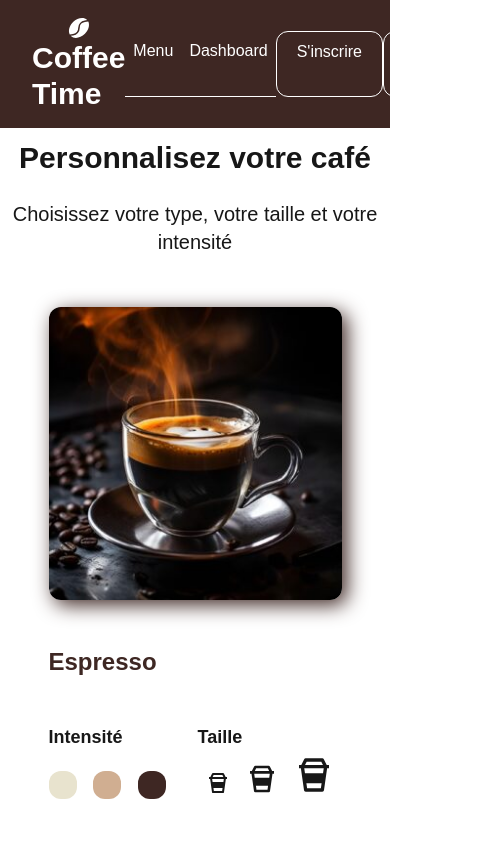
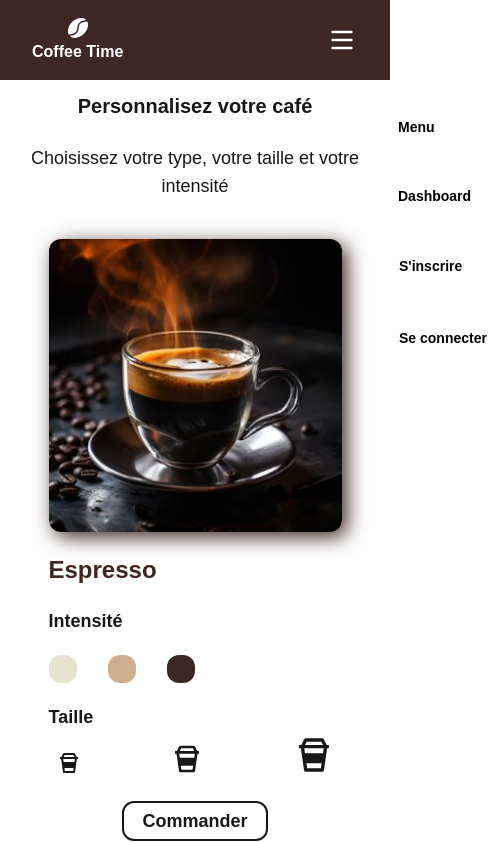
Before and after one commit to ChristianCDR/Coffee-Time, a Next.js app in the folder front/: page / in a window 390 px wide. Shown: the top 843 px of the page, 495 px wide, since content can reach past the window. Built offline with nearby package versions, Linux system fonts and the light colour scheme.

Commit message:
responsive

```diff
--- a/front/app/dashboard/page.tsx
+++ b/front/app/dashboard/page.tsx
@@ -1,7 +1,7 @@
 "use client";
 
 import { useState } from "react";
-import CoffeeProgress from "@/components/coffeeProgress";
+// import CoffeeProgress from "@/components/coffeeProgress";
 import Queues from "@/components/queues";
 import History from "@/components/history";
 import dynamic from 'next/dynamic'
@@ -12,7 +12,7 @@ export default function Dashboard() {
     const [message, setMessage] = useState("");
 
     const manageProcess = async (action: string) => {
-        setMessage("");
+        setMessage("Loading...");
 
         const response = await fetch(`http://localhost:8001/api/${action}-process`, {
             method: "POST",
@@ -33,20 +33,20 @@ export default function Dashboard() {
             <NavbarNoSSR />
             <h1 className="font-bold text-3xl text-center py-3">Dashboard</h1>
 
-            <div className="flex flex-row justify-around items-center py-3 w-1/2 mx-auto">
-                <button className="border-2 rounded-xl p-2 bg-green-500 font-bold active:bg-white" onClick={() => manageProcess('start')}>Démarrer le processus</button>
-                <button className="border-2 border-black rounded-xl p-2 bg-red-500 font-bold text-white active:bg-white" onClick={() => manageProcess('stop')}>Arrêter le processus</button>
-                <button className="border-2 rounded-xl p-2 bg-blue-300 font-bold active:bg-white" onClick={() => manageProcess('restart')}>Redémarrer le processus</button>
+            <div className="flex flex-col md:flex-row justify-around items-center py-3 w-1/2 mx-auto">
+                <button className="border-2 m-5 rounded-xl p-2 bg-green-500 font-bold active:bg-white" onClick={() => manageProcess('start')}>Démarrer le processus</button>
+                <button className="border-2 m-5 border-black rounded-xl p-2 bg-red-500 font-bold text-white active:bg-white" onClick={() => manageProcess('stop')}>Arrêter le processus</button>
+                <button className="border-2 m-5 rounded-xl p-2 bg-blue-300 font-bold active:bg-white" onClick={() => manageProcess('restart')}>Redémarrer le processus</button>
             </div>
 
             {message && <p className="text-center font-bold">{message}</p>}
 
             <div className="flex flex-col items-center my-5">
                 <div className="flex flex-row justify-around items-center py-3 w-1/2 mx-auto">
-                    <CoffeeProgress />
+                    {/* <CoffeeProgress /> */}
                     <Queues />
                 </div>
-                <div className="w-2/3 mt-10">
+                <div className="w-4/5 md:w-2/3 mt-10 overflow-x-auto">
                     <History />
                 </div>
             </div>
--- a/front/app/page.tsx
+++ b/front/app/page.tsx
@@ -90,9 +90,9 @@ export default function Order () {
     return (
         <div>
             <NavbarNoSSR />
-            <h1 className="font-bold text-3xl text-center py-3">Personnalisez votre café</h1>
+            <h1 className="font-bold text-xl lg:text-3xl text-center py-3">Personnalisez votre café</h1>
             <div>
-                <h2 className="text-xl text-center py-3">Choisissez votre type, votre taille et votre intensité</h2>
+                <h2 className="text-lg lg:text-xl text-center py-3">Choisissez votre type, votre taille et votre intensité</h2>
                 <div className="flex flex-wrap justify-around max-w-5/6 mx-auto">
                     { coffeeImagesArray.map(([key, value]) => (
                         <div className="flex flex-col justify-around rounded-xl p-2 m-2 h-160 relative"
@@ -109,10 +109,10 @@ export default function Order () {
                             <p className="font-bold text-2xl capitalize"
                                 style={{ color: "var(--dark-coffee)" }}
                             >{key}</p>
-                            <div className="flex flex-row justify-between">
-                                <div className="flex flex-col justify-between w-2/5">
+                            <div className="flex flex-col sm:flex-row justify-between">
+                                <div className="flex flex-col justify-between w-1/2 sm:w-2/5 ">
                                     <span className="font-bold text-lg">Intensité</span>
-                                    <div className="flex flex-row justify-between items-end">
+                                    <div className="flex flex-row justify-between items-end my-5">
                                         { coffeeIntensitiesArray.map(([intensityKey, intensityValue]) => (
                                             <button aria-label={intensityKey}
                                                 className="rounded-xl w-7 h-7 p-1 rounded-full"
--- a/front/components/navbar.tsx
+++ b/front/components/navbar.tsx
@@ -1,21 +1,55 @@
+import { useState } from 'react';
 import Link from 'next/link'
 
 export default function Navbar() {
+    const [open, setOpen] = useState(false);
+
+    const toggleMenu = () => {
+
+        if(!open) {
+            document.body.style.overflow = "hidden";
+        }
+        else {
+            document.body.style.overflow = "auto";
+        }
+
+        setOpen(!open);
+    };
+
+    const returnMenu = (classList : string) => {
+        return (
+            <div className={classList}>
+                <Link href="/" className="hover:text-gray-300 p-2 lg:border-b-1">Menu</Link>
+                <Link href="/dashboard" target="blank" className="hover:text-gray-300 p-2 lg:border-b-1">Dashboard</Link>
+                <Link href="#" className="hover:text-gray-300 p-2 lg:px-5 border-white border-1 rounded-xl">S&apos;inscrire</Link>
+                <Link href="#" className="hover:text-gray-300 p-2 lg:px-5 border-white border-1 rounded-xl">Se connecter</Link>
+            </div>
+        )
+    }
+
     return (
         <div className="flex justify-between items-center py-4 px-8 text-white "
             style={{ backgroundColor: "var(--dark-coffee)" }}
         >
-            <div className="flex flex-col items-center text-3xl font-bold">
+            <div className="flex flex-col items-center lg:text-3xl font-bold">
                 <svg xmlns="http://www.w3.org/2000/svg" width="24" height="24" viewBox="0 0 24 24"><path fill="currentColor" d="M6 18a6.06 6.06 0 0 0 5.17-6a7.62 7.62 0 0 1 6.52-7.51l2.59-.37c-.07-.08-.13-.16-.21-.24c-3.26-3.26-9.52-2.28-14 2.18C2.28 9.9 1 15 2.76 18.46z"/><path fill="currentColor" d="M12.73 12a7.63 7.63 0 0 1-6.51 7.52l-2.46.35l.15.17c3.26 3.26 9.52 2.29 14-2.17C21.68 14.11 23 9 21.25 5.59l-3.34.48A6.05 6.05 0 0 0 12.73 12"/></svg>
                 Coffee Time
             </div>
-            <div className="flex justify-around basis-1/3">
-                <Link href="/" className="hover:text-gray-300 p-2 border-b-1">Menu</Link>
-                <Link href="/dashboard" target="blank" className="hover:text-gray-300 p-2 border-b-1">Dashboard</Link>
-                <Link href="#" className="hover:text-gray-300 p-2 px-5 border-white border-1 rounded-xl">S&apos;inscrire</Link>
-                <Link href="#" className="hover:text-gray-300 p-2 px-5 border-white border-1 rounded-xl">Se connecter</Link>
+
+            <div className="lg:hidden" onClick={() => toggleMenu()}>
+                { !open ? <svg xmlns="http://www.w3.org/2000/svg" width={32} height={32} viewBox="0 0 24 24"><path fill="currentColor" d="M4 6a1 1 0 0 1 1-1h14a1 1 0 1 1 0 2H5a1 1 0 0 1-1-1m0 6a1 1 0 0 1 1-1h14a1 1 0 1 1 0 2H5a1 1 0 0 1-1-1m1 5a1 1 0 1 0 0 2h14a1 1 0 1 0 0-2z"></path></svg> : <svg xmlns="http://www.w3.org/2000/svg" width={26} height={26} viewBox="0 0 15 15"><path fill="currentColor" d="M3.64 2.27L7.5 6.13l3.84-3.84A.92.92 0 0 1 12 2a1 1 0 0 1 1 1a.9.9 0 0 1-.27.66L8.84 7.5l3.89 3.89A.9.9 0 0 1 13 12a1 1 0 0 1-1 1a.92.92 0 0 1-.69-.27L7.5 8.87l-3.85 3.85A.92.92 0 0 1 3 13a1 1 0 0 1-1-1a.9.9 0 0 1 .27-.66L6.16 7.5L2.27 3.61A.9.9 0 0 1 2 3a1 1 0 0 1 1-1c.24.003.47.1.64.27"/></svg>
+                }
             </div>
 
+            <div className="hidden lg:block w-1/2">
+                    {returnMenu("flex flex-row justify-around items-left p-4 text-sm font-bold")}
+            </div>
+
+            <div className={`fixed z-1 right-0 top-23 h-full w-full bg-white transform transition-all duration-800 ease-in-out ${ open ? 'translate-x-0' : 'translate-x-full' }`}>
+
+                {returnMenu("flex flex-col justify-around h-1/3 text-sm text-black font-bold")}
+
+            </div>
         </div>
     );
 }
--- a/front/components/queues.tsx
+++ b/front/components/queues.tsx
@@ -7,29 +7,76 @@ type Queue = {
 
 const Queues = () => {
     const [queues, setQueues] = useState<Queue[]>([]);
+    // const [jwt, setJwt] = useState<string | null>(null);
+    const [loading, setLoading] = useState(true);
+    const [error, setError] = useState<string | null>(null);
+
+
 
     useEffect(() => {
+
       const fetchQueues = async () => {
-            const response = await fetch('http://localhost:8001/api/queues');
-            if(response.ok) {
-                const data = await response.json();
-                setQueues(data);
+
+        setLoading(true);
+
+        try {
+          const response = await fetch('http://localhost:8001/api/queues')
+
+          if (!response.ok) {
+            throw new Error('Failed to fetch initial queues')
           }
 
-            const eventSource = new EventSource('http://localhost:8081/.well-known/mercure?topic=/queues');
+          const data = await response.json()
+
+          console.log(data)
+          // setJwt(data.jwt)
+
+          // Store the JWT in a cookie
+          document.cookie = `Authorization=Bearer ${data.jwt}; path=/;`;
+
+          const url = new URL('http://localhost:8081/.well-known/mercure');
+          url.searchParams.append('topic', 'http://localhost/queues');
+
+          const eventSource = new EventSource(url.toString(), {withCredentials: true});
 
           eventSource.onmessage = (event) => {
-                const updatedQueues = JSON.parse(event.data);
-                setQueues(updatedQueues);
+            const updatedQueues = JSON.parse(event.data)
+            console.log(updatedQueues)
+            setQueues(updatedQueues)
+          }
+
+          eventSource.onerror = (event) => {
+            console.error('EventSource failed:', event);
+            setError('EventSource failed');
           };
 
           return () => {
             eventSource.close();
           };
-        };
+
+        } catch (error: string | unknown) {
+          console.error('Error fetching queues:', error)
+          if (error) setError(error.toString())
+
+        } finally {
+          setLoading(false)
+        }
+      }
 
       fetchQueues();
+
+
+
+
     }, []);
+
+    if (loading) {
+      return <div>Loading...</div>
+    }
+
+    if (error) {
+      return <div>Error: {error}</div>
+    }
 
   return (
     <div>
--- a/front/package.json
+++ b/front/package.json
@@ -11,6 +11,7 @@
   "dependencies": {
     "autoprefixer": "^10.4.21",
     "curl": "^0.1.4",
+    "eventsource": "^3.0.6",
     "eventsource-polyfill": "^0.9.6",
     "next": "15.2.4",
     "postcss": "^8.5.3",
```
Also changed, not shown: 1 other file (tests, documents, lock files or other folders). Lines whose indentation alone changed are shown as unchanged.
